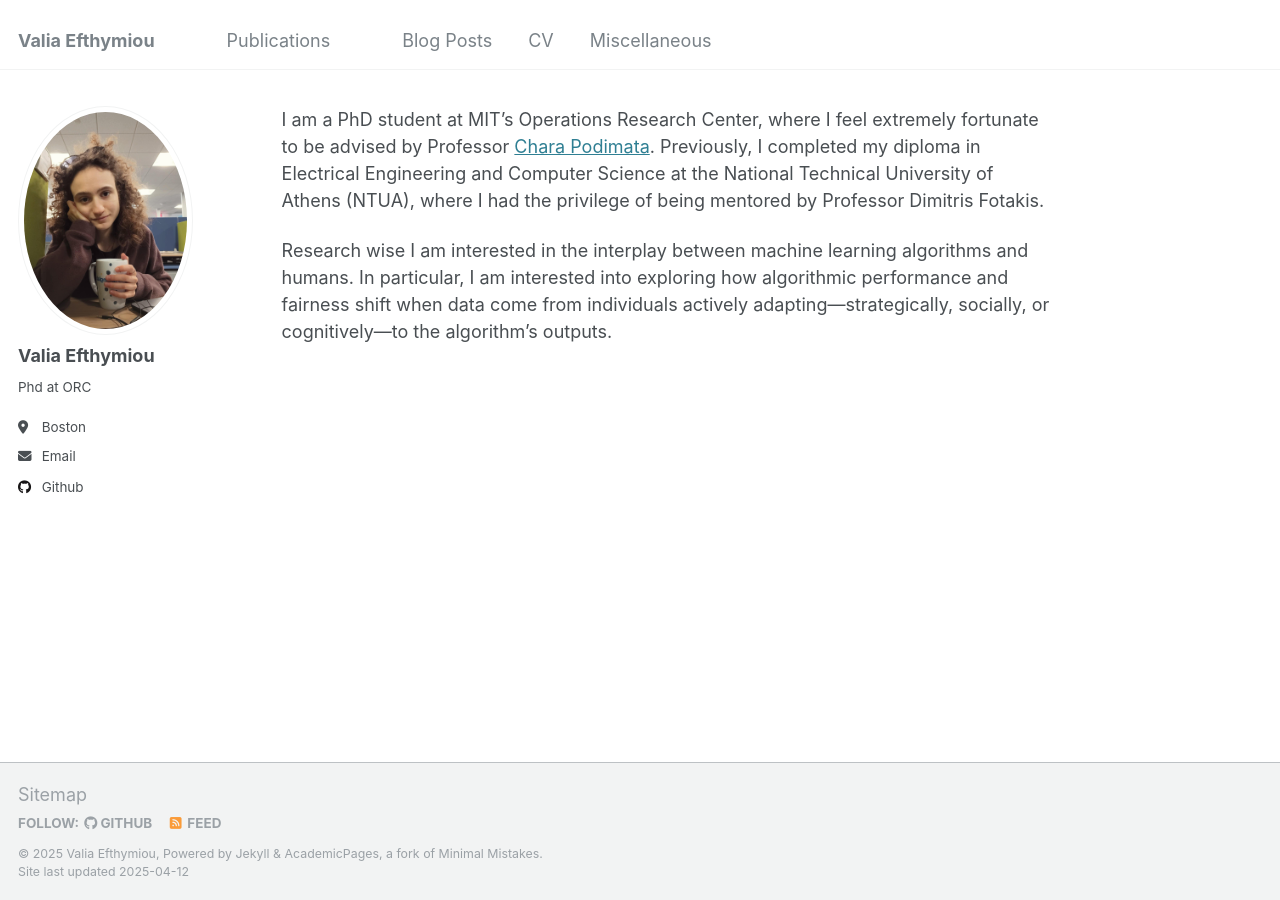
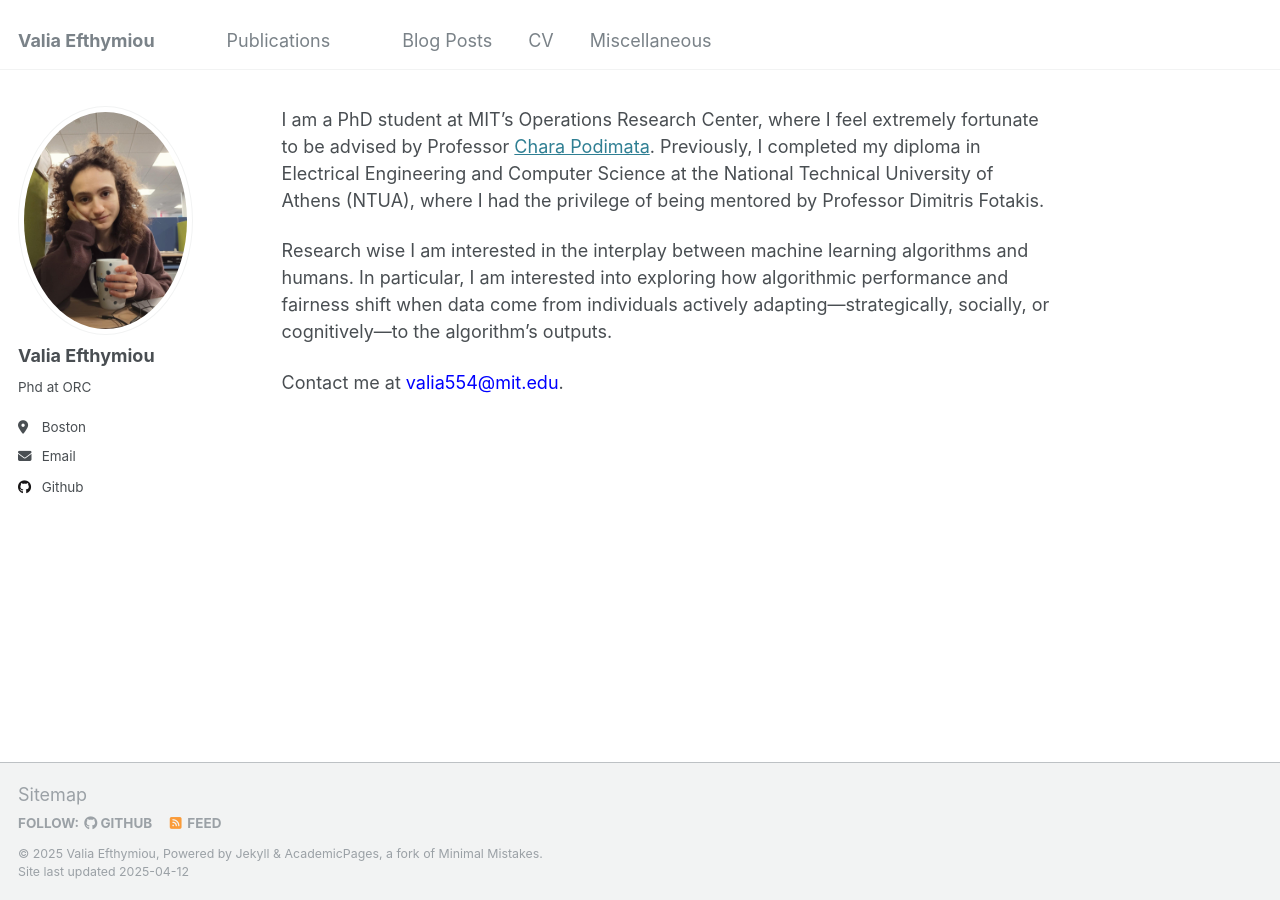
Before and after one commit to valiaEft/valiaEft.github.io, a Jekyll site: the page built from _pages/about.md, in a window 1280 px wide. Built offline with Jekyll 4.4.1, drawn with Linux system fonts in a browser that asks for light colours.

Commit message:
Update about.md

```diff
--- a/_pages/about.md
+++ b/_pages/about.md
@@ -9,3 +9,5 @@ redirect_from:
 I am a PhD student at MIT’s Operations Research Center, where I feel extremely fortunate to be advised by Professor [Chara Podimata](https://www.charapodimata.com/). Previously, I completed my diploma in Electrical Engineering and Computer Science at the National Technical University of Athens (NTUA), where I had the privilege of being mentored by Professor Dimitris Fotakis.
 
 Research wise I am interested in the interplay between machine learning algorithms and humans. In particular, I am interested into exploring how algorithmic performance and fairness shift when data come from individuals actively adapting—strategically, socially, or cognitively—to the algorithm’s outputs.
+
+Contact me at <span style="color:blue">valia554@mit.edu</span>.
```
